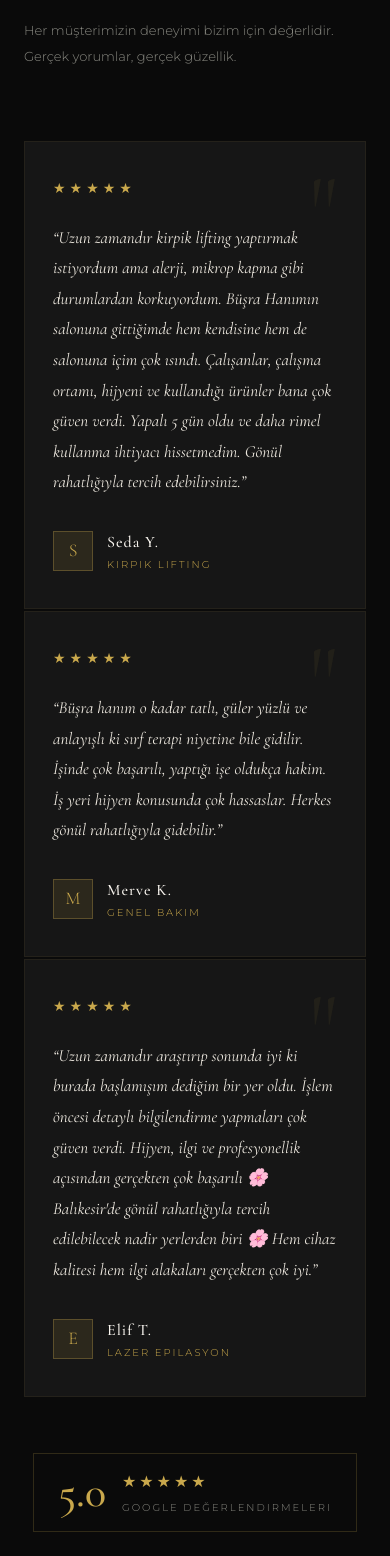
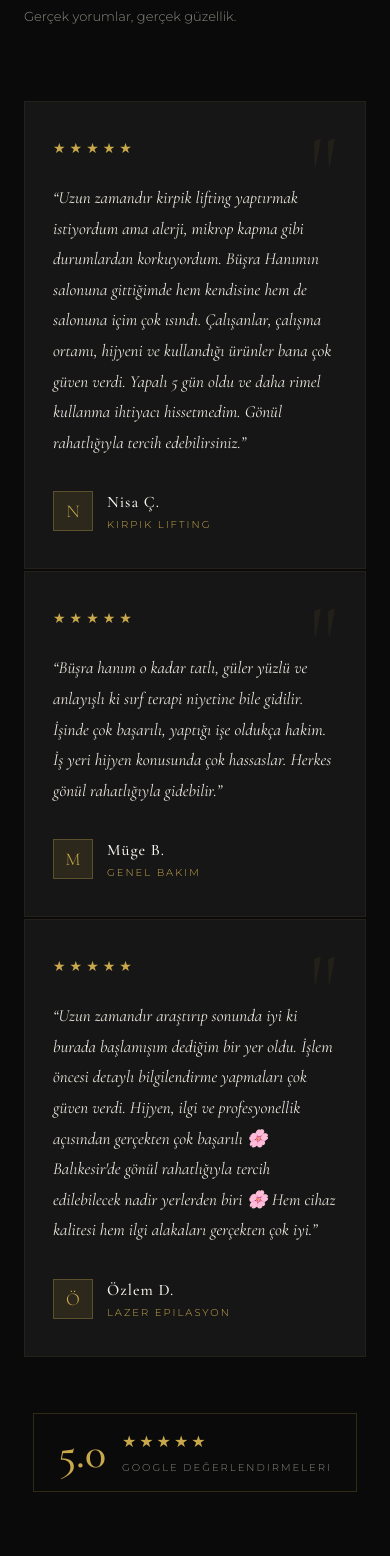
Before and after one commit to alibasaran10/Guzellik-Merkezi-Website, a Next.js app: page / in a window 390 px wide. Shown: the part 4513-6069 px from the top of the page. Built offline with nearby package versions, Linux system fonts and the light colour scheme.

Commit message:
yorumlar ve mobil uyum da eklendi

```diff
--- a/app/page.tsx
+++ b/app/page.tsx
@@ -71,21 +71,21 @@ export default function Home() {
   const yorumlar = [
     {
       metin: "Uzun zamandır kirpik lifting yaptırmak istiyordum ama alerji, mikrop kapma gibi durumlardan korkuyordum. Büşra Hanımın salonuna gittiğimde hem kendisine hem de salonuna içim çok ısındı. Çalışanlar, çalışma ortamı, hijyeni ve kullandığı ürünler bana çok güven verdi. Yapalı 5 gün oldu ve daha rimel kullanma ihtiyacı hissetmedim. Gönül rahatlığıyla tercih edebilirsiniz.",
-      isim: "Seda Y.",
+      isim: "Nisa Ç.",
       hizmet: "Kirpik Lifting",
-      avatar: "S",
+      avatar: "N",
     },
     {
       metin: "Büşra hanım o kadar tatlı, güler yüzlü ve anlayışlı ki sırf terapi niyetine bile gidilir. İşinde çok başarılı, yaptığı işe oldukça hakim. İş yeri hijyen konusunda çok hassaslar. Herkes gönül rahatlığıyla gidebilir.",
-      isim: "Merve K.",
+      isim: "Müge B.",
       hizmet: "Genel Bakım",
       avatar: "M",
     },
     {
       metin: "Uzun zamandır araştırıp sonunda iyi ki burada başlamışım dediğim bir yer oldu. İşlem öncesi detaylı bilgilendirme yapmaları çok güven verdi. Hijyen, ilgi ve profesyonellik açısından gerçekten çok başarılı 🌸 Balıkesir'de gönül rahatlığıyla tercih edilebilecek nadir yerlerden biri 🌸 Hem cihaz kalitesi hem ilgi alakaları gerçekten çok iyi.",
-      isim: "Elif T.",
+      isim: "Özlem D.",
       hizmet: "Lazer Epilasyon",
-      avatar: "E",
+      avatar: "Ö",
     },
   ];
 
@@ -1172,7 +1172,7 @@ export default function Home() {
           <div style={{ maxWidth: "1200px", margin: "0 auto" }}>
             <div className="section-label">Müşteri Yorumları</div>
             <h2 className="section-title">
-              Memnun Müşterilerimiz<br /><em>Anlatıyor</em>
+               Müşterilerimiz<br /><em>Anlatıyor</em>
             </h2>
             <p className="section-desc">
               Her müşterimizin deneyimi bizim için değerlidir. Gerçek yorumlar, gerçek güzellik.
```
